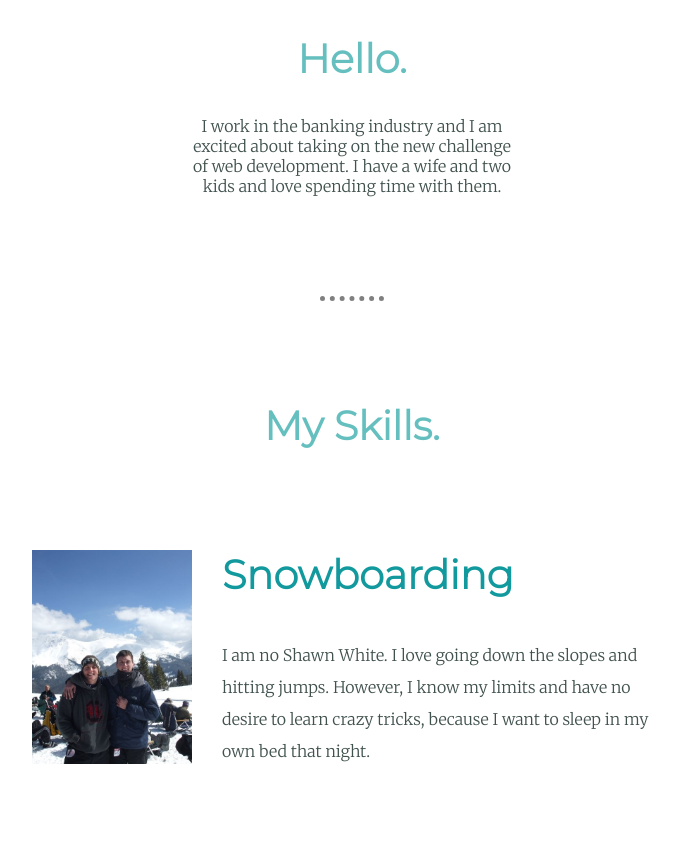
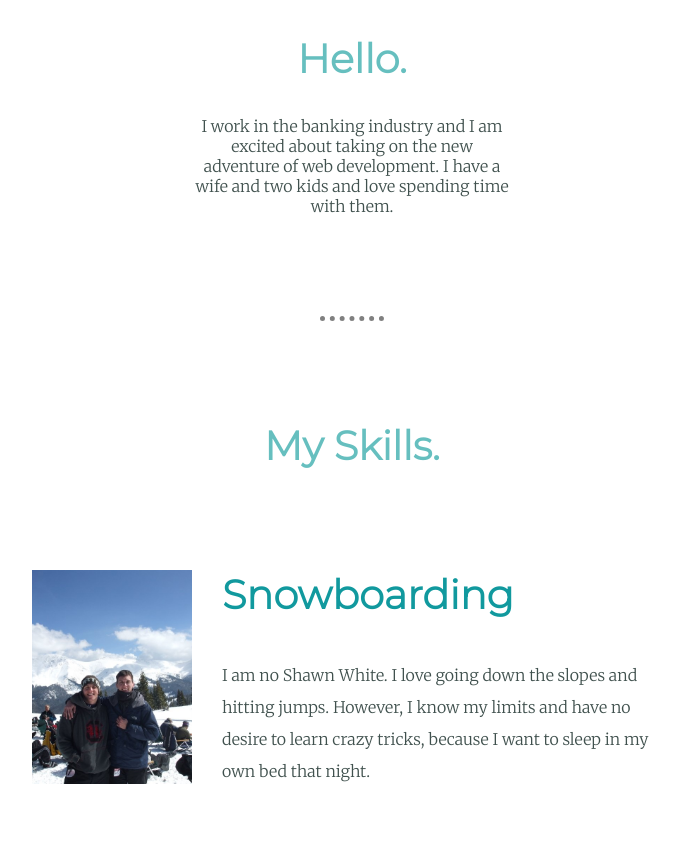
Before and after one commit to jdlambright/mountainwebsite, a plain HTML site: page index.html in a window 1280 px wide. Shown: the part 1256-2120 px from the top of the page, without its empty margins (288-968 px from the left). Drawn offline with Linux system fonts and the light colour scheme.

Commit message:
updated content

```diff
--- a/index.html
+++ b/index.html
@@ -21,7 +21,7 @@
     <div class="profile">
       <img class="profilepic" src="apple picking.jpg" alt="Josh's Profile Pic">
       <h2>Hello.</h2>
-      <p> <div class="biocontent"> I work in the banking industry and I am excited about taking on the new challenge of web development. I have a wife and two kids and love spending time with them.</div></p>
+      <p> <div class="biocontent"> I work in the banking industry and I am excited about taking on the new adventure of web development. I have a wife and two kids and love spending time with them.</div></p>
     </div>
     <hr class="hr">
     <div class="skills">
```
